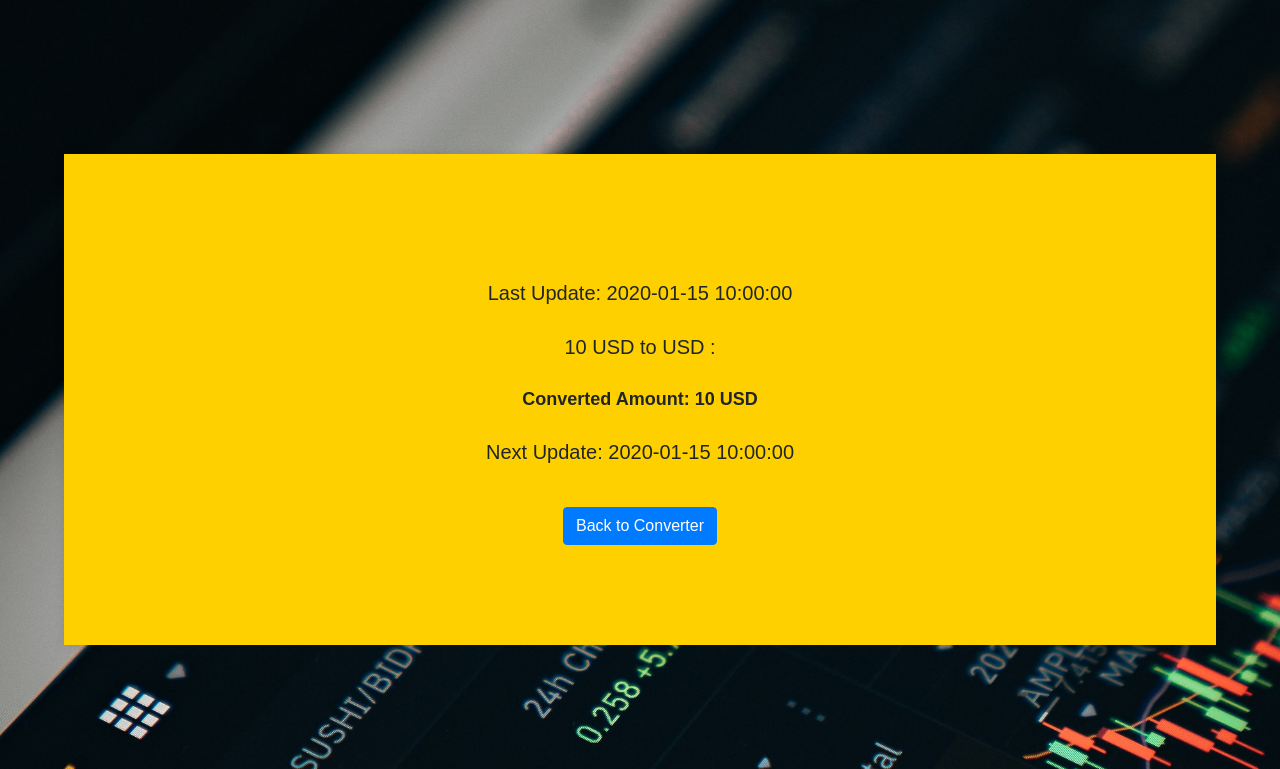
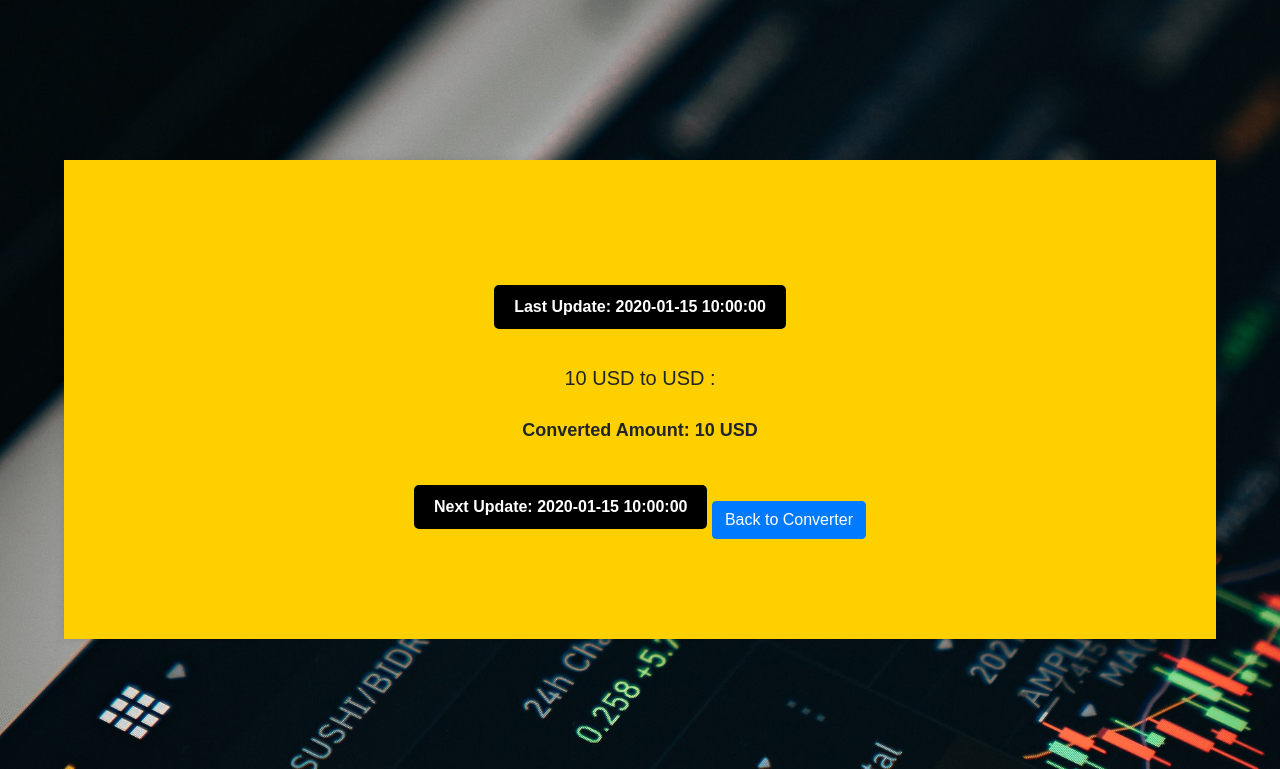
Before and after one commit to vhincekhay/CurrencyConverterApp, a Flask app: template templates/result.html in a window 1280 px wide. Shown: the part 156-925 px from the top of the page. Run offline with Flask 2, Linux system fonts and the light colour scheme; the template is opened without the code that fills it: most values are stand-ins (such as "Sample title", 1, 10 or a date in 2020); some libraries are stand-ins or nearby versions.

Commit message:
Update result.html

```diff
--- a/templates/result.html
+++ b/templates/result.html
@@ -29,10 +29,10 @@
     </div>
     <div class="rectangular-box-container">
         <div class="rectangular-box">
-            <p class="mt-4">Last Update: {{ last_update_time }}</p>
+            <button class="time-button" id="lastUpdateBtn">Last Update: {{ last_update_time }}</button>
             <p class="mt-4">{{ amount}} {{default_from_currency }} to {{ default_to_currency }} :</p>
             <p class="result mt-4">Converted Amount: {{ converted_amount }} {{default_to_currency}}</p>
-            <p class="mt-4">Next Update: {{ next_update_time }}</p>
+            <button class="time-button" id="nextUpdateBtn">Next Update: {{ next_update_time }}</button>
             <a href="/" class="btn btn-primary mt-4">Back to Converter</a>
         </div>
     </div>
```
